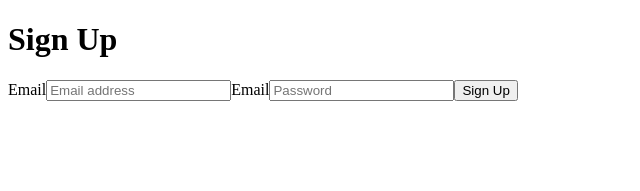
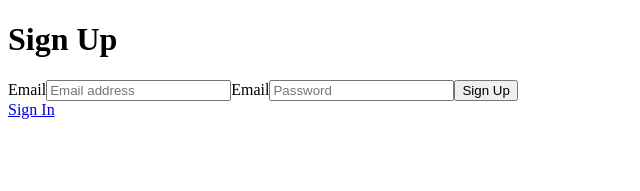
Before and after one commit to nnsncl/Auth-Boilerplate, a React (Create React App) app: page /signup in a window 1280 px wide. Shown: the top 191 px of the page, without its empty margins (0-640 px from the left). Built offline with nearby package versions, Linux system fonts and the light colour scheme; no server answers; the HTML template or start-up script is replaced by a standard one.

Commit message:
Add link from router-dom

```diff
--- a/src/pages/signup.js
+++ b/src/pages/signup.js
@@ -1,5 +1,6 @@
 import React, { useCallback } from 'react';
 import { withRouter } from 'react-router';
+import { Link } from 'react-router-dom';
 import firebaseApp from '../firebase';
 
 const SignUp = ({ history }) => {
@@ -27,6 +28,7 @@
                 <input name='password' type='password' placeholder='Password' />
                 <button type='submit' >Sign Up</button>
             </form>
+            <Link to='/signin' >Sign In</Link>
         </div>
     );
 };
```
